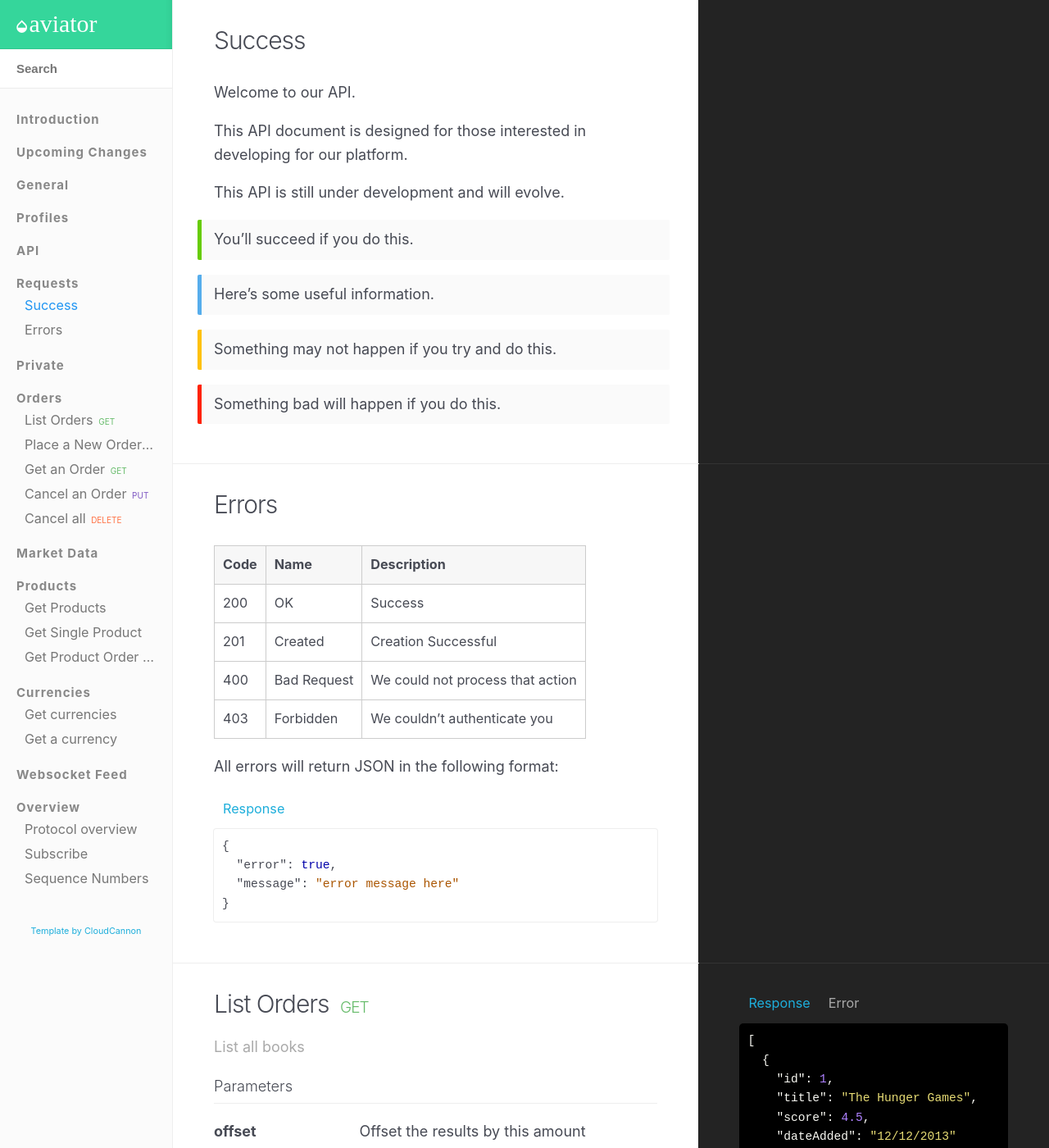
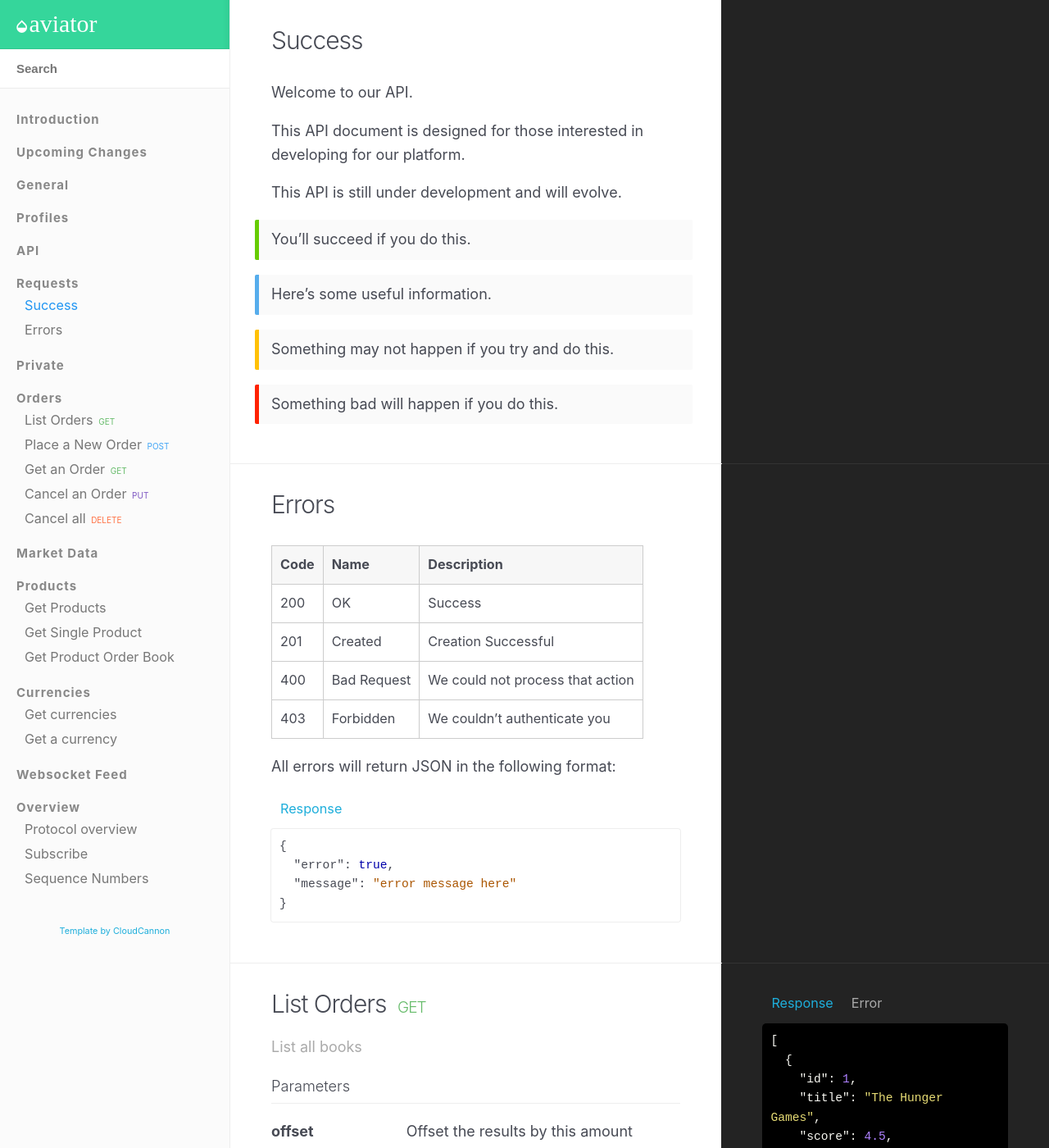
Before and after one commit to mysoftlife/mysoftlife.github.io, a Jekyll site: the page built from index.html, in a window 1280 px wide and 1400 px high. Shown: the whole window at 82% size. Built offline with Jekyll 4.4.1, drawn with Linux system fonts in a browser that asks for light colours; nearby versions of some CDN libraries.

Commit message:
修改配置

```diff
--- a/css/style.scss
+++ b/css/style.scss
@@ -7,7 +7,7 @@ $brand-colour: #35d69b;
 
 $nav-header-height: 60px;
 $nav-background-color: #f5f5f5;
-$nav-width: 210px;
+$nav-width: 280px;
 
 $space: 20px;
 
```
